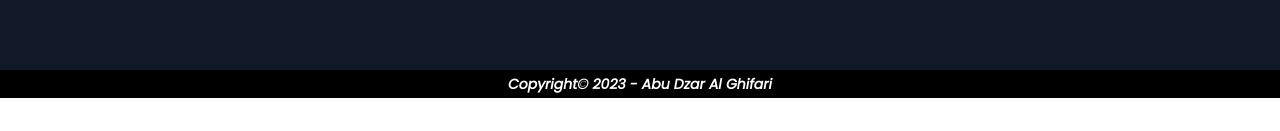
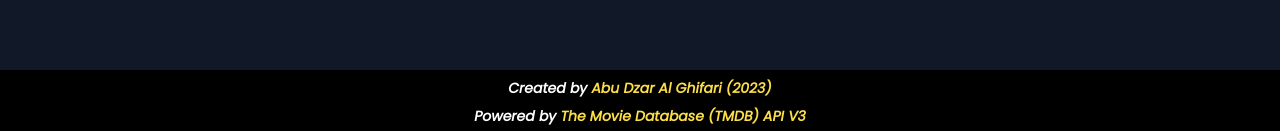
Before and after one commit to AbuDzarAlGhifari/movie_api, a React (Vite) app: page / in a window 1280 px wide. Shown: the part 782-913 px from the top of the page. Before the commit the page ends 880 px from the top, so only its background shows below. Built offline with nearby package versions, Linux system fonts and the light colour scheme; no server answers.

Commit message:
perbaiki scroll

```diff
--- a/src/components/Footer.jsx
+++ b/src/components/Footer.jsx
@@ -1,10 +1,24 @@
 import React from "react";
-const copyright = String.fromCodePoint(0x00a9);
 
 const Footer = () => {
   return (
-    <div className="bg-black">
-      <h1 className="py-1 font-poppins italic font-semibold text-center text-white text-xs sm:text-sm">{`Copyright${copyright} 2023 - Abu Dzar Al Ghifari`}</h1>
+    <div className="bg-black py-1 text-center ">
+      <p className="py-1 font-poppins italic font-semibold text-center text-white text-xs sm:text-sm">
+        {`Created by `}
+        <span className="text-yellow-300 hover:text-blue-600 ">
+          <a href="https://abudzaralghifari.vercel.app/" target="_blank">
+            Abu Dzar Al Ghifari (2023)
+          </a>
+        </span>
+      </p>
+      <p className="py-1 font-poppins italic font-semibold text-center text-white text-xs sm:text-sm">
+        Powered by{" "}
+        <span className="text-yellow-300 hover:text-blue-600">
+          <a href="https://www.themoviedb.org/movie" target="_blank">
+            The Movie Database (TMDB) API V3
+          </a>
+        </span>
+      </p>
     </div>
   );
 };
--- a/src/pages/Home.jsx
+++ b/src/pages/Home.jsx
@@ -29,7 +29,7 @@ const Home = () => {
     const top = await axios.get(
       `${baseURL}/movie/top_rated?page=1&api_key=${apiKey}`
     );
-    const limitedTopMovie = top.data.results.slice(0, 10);
+    const limitedTopMovie = top.data.results.slice(0, 14);
     setTopMovie(limitedTopMovie);
     // console.log(movie.data.results);
   };
@@ -38,7 +38,7 @@ const Home = () => {
     const popular = await axios.get(
       `${baseURL}/tv/popular?page=1&api_key=${apiKey}`
     );
-    const limitedPopularTv = popular.data.results.slice(0, 10);
+    const limitedPopularTv = popular.data.results.slice(0, 14);
     setPopularTv(limitedPopularTv);
     // console.log(limitedPopularTv);
   };
@@ -47,7 +47,7 @@ const Home = () => {
     const popular = await axios.get(
       `${baseURL}/tv/top_rated?page=1&api_key=${apiKey}`
     );
-    const limitedTopTv = popular.data.results.slice(0, 10);
+    const limitedTopTv = popular.data.results.slice(0, 14);
     setTopTv(limitedTopTv);
     // console.log(limitedPopularTv);
   };
@@ -143,7 +143,7 @@ const Home = () => {
           Others...
         </h1>
       </div>
-      <div className="flex overflow-scroll scrollbar-hide snap-x mx-2 sm:mx-3 md:mx-4 lg:mx-5 lg:mb-4">
+      <div className="flex overflow-scroll overflow-y-hidden scrollbar-thin scrollbar-thumb-gray-600 scrollbar-track-black snap-x mx-2 sm:mx-3 md:mx-4 lg:mx-5 lg:mb-4">
         {popularTv.map((tv) => (
           <Link to={`/tv/${tv.id}`}>
             <div
@@ -183,7 +183,7 @@ const Home = () => {
           Others...
         </h1>
       </div>
-      <div className="flex overflow-scroll scrollbar-hide snap-x mx-2 sm:mx-3 md:mx-4 lg:mx-5 lg:mb-4">
+      <div className="flex overflow-scroll overflow-y-hidden scrollbar-thin scrollbar-thumb-gray-600 scrollbar-track-black snap-x mx-2 sm:mx-3 md:mx-4 lg:mx-5 lg:mb-4">
         {topMovie.map((movie) => (
           <Link to={`/movie/${movie.id}`}>
             <div
@@ -222,7 +222,7 @@ const Home = () => {
           Others...
         </h1>
       </div>
-      <div className="flex overflow-scroll scrollbar-hide snap-x mx-2 sm:mx-3 md:mx-4 lg:mx-5 lg:mb-4">
+      <div className="flex overflow-scroll overflow-y-hidden scrollbar-thin scrollbar-thumb-gray-600 scrollbar-track-black snap-x mx-2 sm:mx-3 md:mx-4 lg:mx-5 lg:mb-4">
         {topTv.map((tv) => (
           <Link to={`/tv/${tv.id}`}>
             <div
--- a/src/pages/movie/DetailMovie.jsx
+++ b/src/pages/movie/DetailMovie.jsx
@@ -119,7 +119,7 @@ const DetailMovie = () => {
   }, [movieId]);
 
   return (
-    <div className="bg-gray-900 min-h-screen">
+    <div className="bg-gray-900 pb-6 sm:pb-4 min-h-screen">
       <img
         src={`https://image.tmdb.org/t/p/original/${detailMovies.backdrop_path}`}
         alt="backdrop"
@@ -193,7 +193,7 @@ const DetailMovie = () => {
       <h1 className="text-white font-semibold font-poppins text-sm sm:text-lg lg:text-2xl mx-4 sm:mx-6 lg:mx-8 mt-4 sm:mt-10 lg:mt-16">
         Clips And Trailers
       </h1>
-      <div className="flex overflow-scroll scrollbar-hide snap-x mx-4 lg:mx-8 mt-1 lg:mt-3">
+      <div className="flex overflow-scroll overflow-y-hidden scrollbar-thin scrollbar-thumb-gray-600 scrollbar-track-black snap-x mx-4 lg:mx-8 mt-1 lg:mt-3">
         {clipsMovie.map((clipsMovie) => (
           <div
             className="mr-5 text-yellow-400 hover:text-blue-400"
@@ -248,7 +248,7 @@ const DetailMovie = () => {
       <h1 className="text-white font-semibold font-poppins text-sm sm:text-lg lg:text-2xl mx-4 sm:mx-6 lg:mx-8 mt-4 sm:mt-10 lg:mt-16">
         Recommended Tv Series
       </h1>
-      <div className="flex overflow-scroll scrollbar-hide snap-x mx-2 sm:mx-3 md:mx-4 lg:mx-5 pb-4">
+      <div className="flex overflow-scroll overflow-y-hidden scrollbar-thin scrollbar-thumb-gray-600 scrollbar-track-black snap-x mx-2 sm:mx-3 md:mx-4 lg:mx-5">
         {recommendedMovies.map((movie) => (
           <Link to={`/movie/${movie.id}`}>
             <div
--- a/src/pages/movie/Movie.jsx
+++ b/src/pages/movie/Movie.jsx
@@ -47,7 +47,7 @@ const Movie = () => {
   }, []);
 
   return (
-    <div className="py-4 justify-center text-sm bg-gray-900 min-h-screen">
+    <div className="py-4  justify-center text-sm bg-gray-900 min-h-screen">
       <div className="flex mx-2 sm:mx-4 mt-1 sm:mt-2 lg:mt-3  pt-4 px-4 justify-between text-white font-poppins font-bold text-xs sm:text-sm lg:text-lg">
         <h1>POPULAR MOVIE</h1>
         <h1
--- a/src/pages/tv/DetailTv.jsx
+++ b/src/pages/tv/DetailTv.jsx
@@ -84,7 +84,7 @@ const DetailTv = () => {
   }, [tvId]);
 
   return (
-    <div className="bg-gray-900 min-h-screen">
+    <div className="bg-gray-900 pb-6 sm:pb-4 min-h-screen">
       <img
         src={`https://image.tmdb.org/t/p/original/${detailTv.backdrop_path}`}
         alt="backdrop"
@@ -149,7 +149,7 @@ const DetailTv = () => {
       <h1 className="text-white font-semibold font-poppins text-sm sm:text-lg lg:text-2xl mx-4 sm:mx-6 lg:mx-8 mt-4 sm:mt-10 lg:mt-16">
         Clips And Trailers
       </h1>
-      <div className="flex overflow-scroll scrollbar-hide snap-x mx-4 lg:mx-8 mt-1 lg:mt-3">
+      <div className="flex overflow-scroll overflow-y-hidden scrollbar-thin scrollbar-thumb-gray-600 scrollbar-track-black snap-x mx-4 lg:mx-8 mt-1 lg:mt-3">
         {clipsTv.map((clipsTv) => (
           <div
             className="mr-5"
@@ -204,7 +204,7 @@ const DetailTv = () => {
       <h1 className="text-white font-semibold font-poppins text-sm sm:text-lg lg:text-2xl mx-4 sm:mx-6 lg:mx-8 mt-4 sm:mt-10 lg:mt-16">
         Recommended Tv Series
       </h1>
-      <div className="flex overflow-scroll scrollbar-hide snap-x mx-2 sm:mx-3 md:mx-4 lg:mx-5 pb-4">
+      <div className="flex overflow-scroll overflow-y-hidden scrollbar-thin scrollbar-thumb-gray-600 scrollbar-track-black snap-x mx-2 sm:mx-3 md:mx-4 lg:mx-5">
         {recommendedTv.map((tv) => (
           <Link to={`/tv/${tv.id}`}>
             <div
@@ -228,7 +228,7 @@ const DetailTv = () => {
               <div className="cursor-pointer text-center px-1 text-[10.5px] sm:text-sm lg:text-lg bg-black bg-opacity-50 truncate">
                 {tv.name}
               </div>
-              <div className="cursor-pointer rounded-b-lg  text-center text-[9.5px] sm:text-[13px] lg:text-[17px] bg-black bg-opacity-50 ">
+              <div className="cursor-pointer rounded-b-lg  text-center text-[9.5px] sm:text-[13px] lg:text-[17px] bg-black bg-opacity-50">
                 {tv.first_air_date}
               </div>
             </div>
```
